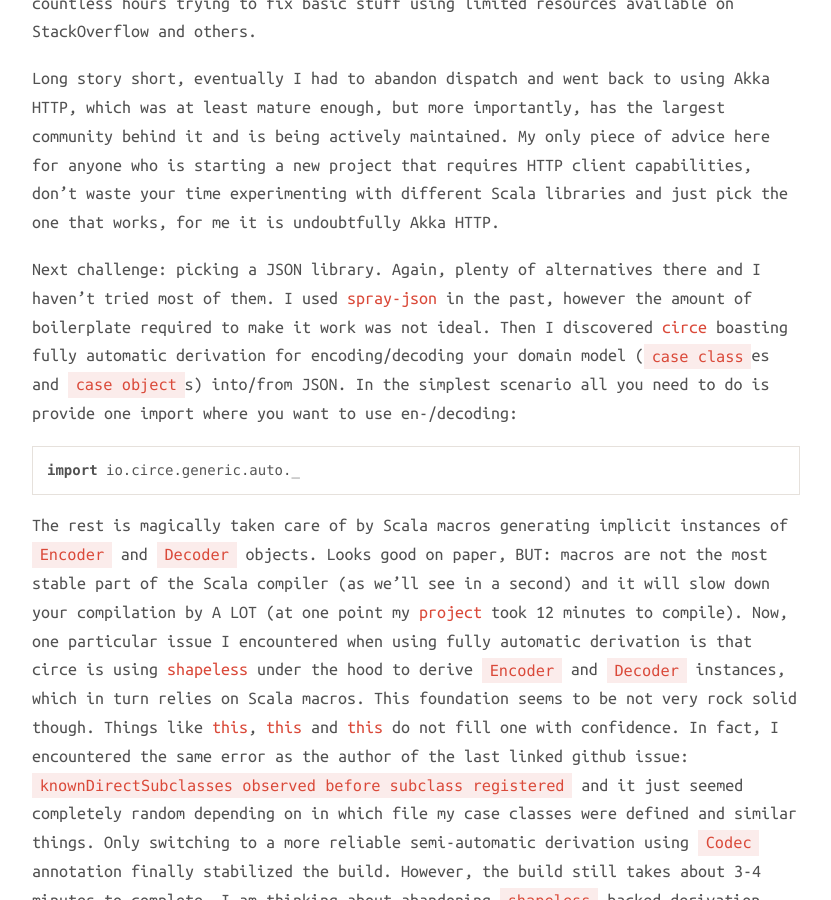
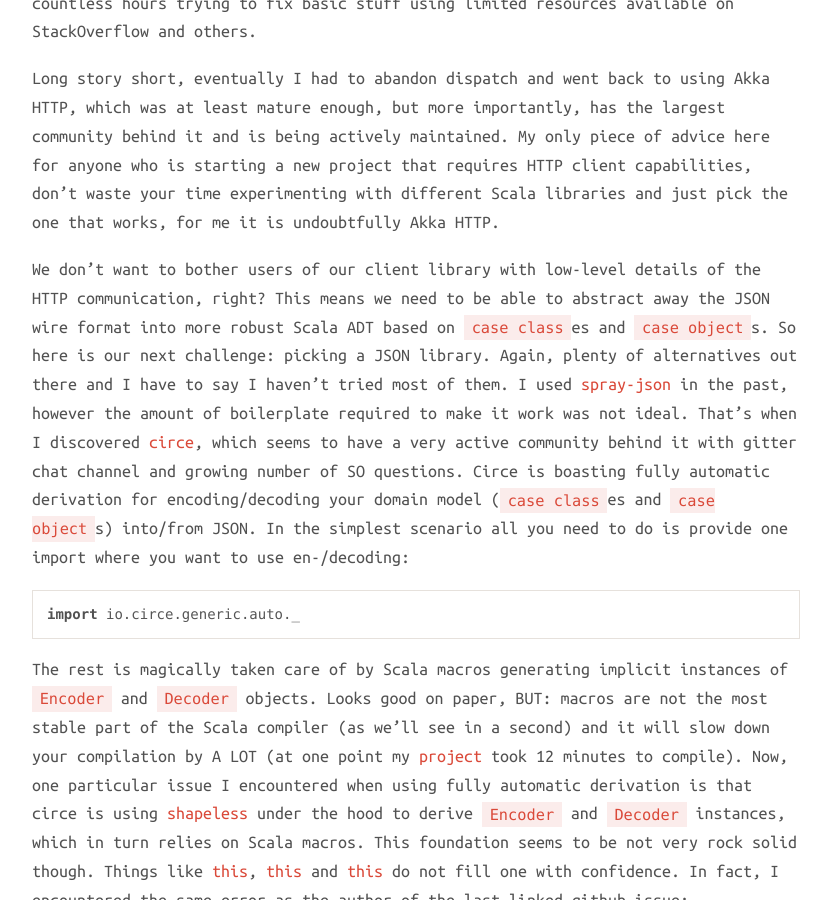
Before and after one commit to msilb/msilb.github.io, a Jekyll site: the page built from _posts/2017-3-10-writing-a-scala-and-akka-http-based-client-for-rest-api.md, in a window 1280 px wide and 900 px high, scrolled down 1567 px. Shown: the whole window, without its empty margins (224-1055 px from the left). Built offline with Jekyll 4.4.1, drawn with Linux system fonts in a browser that asks for light colours; nearby versions of some CDN libraries; comment, search, counter and statistics services are not loaded.

Commit message:
Update 2017-3-10-writing-a-scala-and-akka-http-based-client-for-rest-api.md

````diff
--- a/_posts/2017-3-10-writing-a-scala-and-akka-http-based-client-for-rest-api.md
+++ b/_posts/2017-3-10-writing-a-scala-and-akka-http-based-client-for-rest-api.md
@@ -14,7 +14,7 @@
 
 Long story short, eventually I had to abandon dispatch and went back to using Akka HTTP, which was at least mature enough, but more importantly, has the largest community behind it and is being actively maintained. My only piece of advice here for anyone who is starting a new project that requires HTTP client capabilities, don't waste your time experimenting with different Scala libraries and just pick the one that works, for me it is undoubtfully Akka HTTP.
 
-Next challenge: picking a JSON library. Again, plenty of alternatives there and I haven't tried most of them. I used [spray-json](https://github.com/spray/spray-json) in the past, however the amount of boilerplate required to make it work was not ideal. Then I discovered [circe](https://github.com/circe/circe) boasting fully automatic derivation for encoding/decoding your domain model (`case class`es and `case object`s) into/from JSON. In the simplest scenario all you need to do is provide one import where you want to use en-/decoding:
+We don't want to bother users of our client library with low-level details of the HTTP communication, right? This means we need to be able to abstract away the JSON wire format into more robust Scala ADT based on `case class`es and `case object`s. So here is our next challenge: picking a JSON library. Again, plenty of alternatives out there and I have to say I haven't tried most of them. I used [spray-json](https://github.com/spray/spray-json) in the past, however the amount of boilerplate required to make it work was not ideal. That's when I discovered [circe](https://github.com/circe/circe), which seems to have a very active community behind it with gitter chat channel and growing number of SO questions. Circe is boasting fully automatic derivation for encoding/decoding your domain model (`case class`es and `case object`s) into/from JSON. In the simplest scenario all you need to do is provide one import where you want to use en-/decoding:
 
 ```scala
 import io.circe.generic.auto._
````
